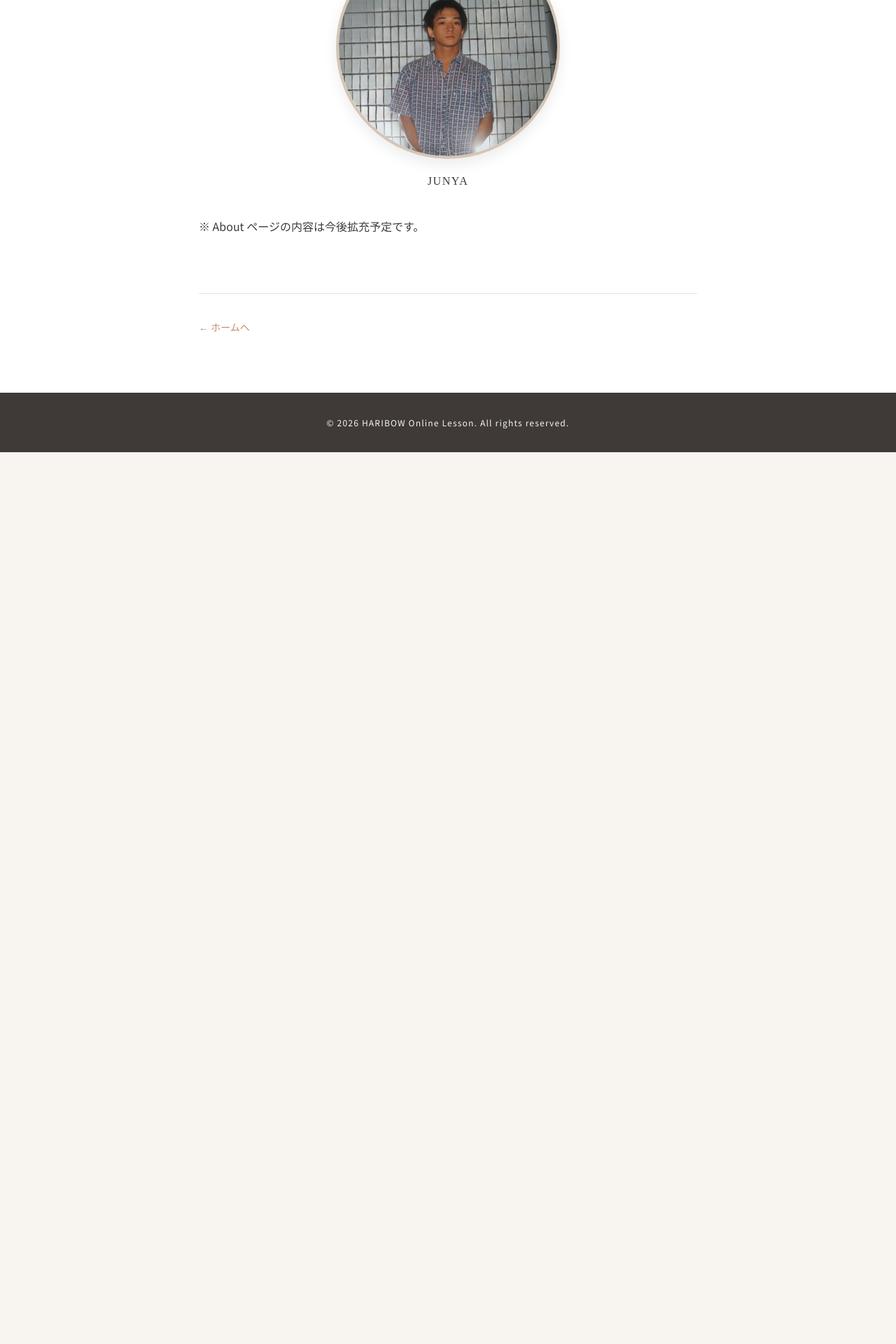
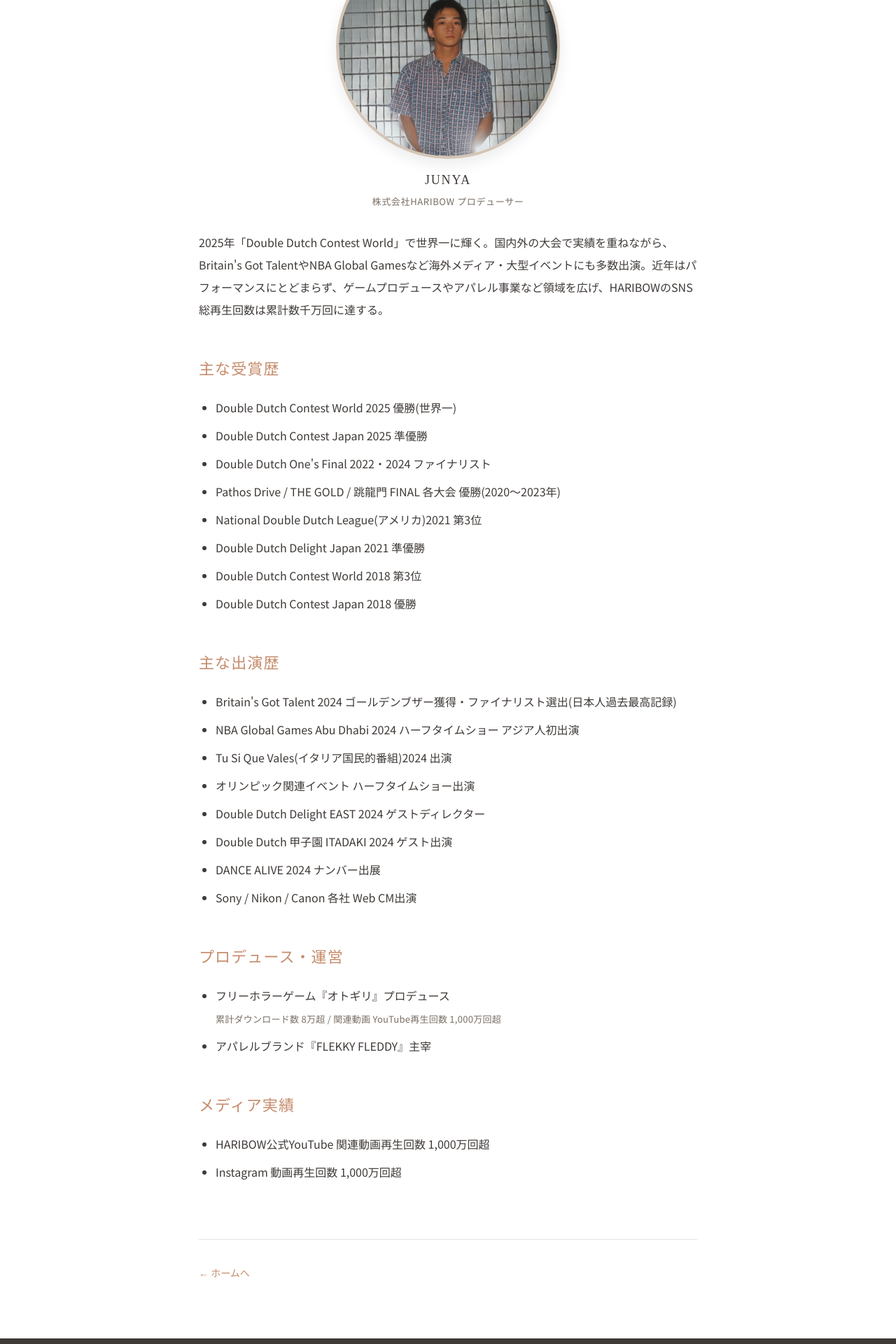
Before and after one commit to JunyaUnityDev/haribow-online-lesson-articles, a Jekyll site: the page built from about/index.html, in a window 1280 px wide. Shown: the part 1007-2927 px from the top of the page at 70% size. Built offline with Jekyll 4.4.1, drawn with Linux system fonts in a browser that asks for light colours; some web fonts are replaced; before the commit the page ends 1653 px from its top, so only the background shows below that.

Commit message:
Add JUNYA bio (career, awards, appearances) to About page
- Photo caption now shows JUNYA + role (株式会社HARIBOW プロデューサー)
- Intro paragraph with World championship, Britain's Got Talent, NBA etc.
- 4 career sections: 主な受賞歴 / 主な出演歴 / プロデュース・運営 / メディア実績
- New SCSS: .profile-role, .bio-detail (sub-info styling)

Co-Authored-By: Claude Opus 4.7 <noreply@anthropic.com>

```diff
--- a/about/index.html
+++ b/about/index.html
@@ -25,10 +25,52 @@ title: About
 
       <figure class="profile-photo">
         <img src="{{ '/assets/images/junya.jpg' | relative_url }}" alt="JUNYA" loading="lazy">
-        <figcaption>JUNYA</figcaption>
+        <figcaption>
+          JUNYA
+          <span class="profile-role">株式会社HARIBOW プロデューサー</span>
+        </figcaption>
       </figure>
 
-      <p>※ About ページの内容は今後拡充予定です。</p>
+      <p>2025年「Double Dutch Contest World」で世界一に輝く。国内外の大会で実績を重ねながら、Britain's Got TalentやNBA Global Gamesなど海外メディア・大型イベントにも多数出演。近年はパフォーマンスにとどまらず、ゲームプロデュースやアパレル事業など領域を広げ、HARIBOWのSNS総再生回数は累計数千万回に達する。</p>
+
+      <h3>主な受賞歴</h3>
+      <ul>
+        <li>Double Dutch Contest World 2025 優勝(世界一)</li>
+        <li>Double Dutch Contest Japan 2025 準優勝</li>
+        <li>Double Dutch One's Final 2022・2024 ファイナリスト</li>
+        <li>Pathos Drive / THE GOLD / 跳龍門 FINAL 各大会 優勝(2020〜2023年)</li>
+        <li>National Double Dutch League(アメリカ)2021 第3位</li>
+        <li>Double Dutch Delight Japan 2021 準優勝</li>
+        <li>Double Dutch Contest World 2018 第3位</li>
+        <li>Double Dutch Contest Japan 2018 優勝</li>
+      </ul>
+
+      <h3>主な出演歴</h3>
+      <ul>
+        <li>Britain's Got Talent 2024 ゴールデンブザー獲得・ファイナリスト選出(日本人過去最高記録)</li>
+        <li>NBA Global Games Abu Dhabi 2024 ハーフタイムショー アジア人初出演</li>
+        <li>Tu Si Que Vales(イタリア国民的番組)2024 出演</li>
+        <li>オリンピック関連イベント ハーフタイムショー出演</li>
+        <li>Double Dutch Delight EAST 2024 ゲストディレクター</li>
+        <li>Double Dutch 甲子園 ITADAKI 2024 ゲスト出演</li>
+        <li>DANCE ALIVE 2024 ナンバー出展</li>
+        <li>Sony / Nikon / Canon 各社 Web CM出演</li>
+      </ul>
+
+      <h3>プロデュース・運営</h3>
+      <ul>
+        <li>
+          フリーホラーゲーム『オトギリ』プロデュース<br>
+          <span class="bio-detail">累計ダウンロード数 8万超 / 関連動画 YouTube再生回数 1,000万回超</span>
+        </li>
+        <li>アパレルブランド『FLEKKY FLEDDY』主宰</li>
+      </ul>
+
+      <h3>メディア実績</h3>
+      <ul>
+        <li>HARIBOW公式YouTube 関連動画再生回数 1,000万回超</li>
+        <li>Instagram 動画再生回数 1,000万回超</li>
+      </ul>
     </div>
 
     <footer class="article-footer">
--- a/assets/css/main.scss
+++ b/assets/css/main.scss
@@ -505,11 +505,28 @@ img {
 
   figcaption {
     font-family: $font-serif;
-    font-size: 16px;
+    font-size: 18px;
     color: $color-charcoal;
     margin-top: 16px;
     letter-spacing: 0.1em;
+    line-height: 1.6;
   }
+
+  .profile-role {
+    display: block;
+    font-family: $font-sans;
+    font-size: 13px;
+    color: $color-dark-beige;
+    letter-spacing: 0.05em;
+    margin-top: 6px;
+  }
+}
+
+// 経歴リスト内の補足情報（オトギリのDL数等）
+.bio-detail {
+  font-size: 13px;
+  color: $color-dark-beige;
+  letter-spacing: 0.02em;
 }
 
 .back-link {
```
